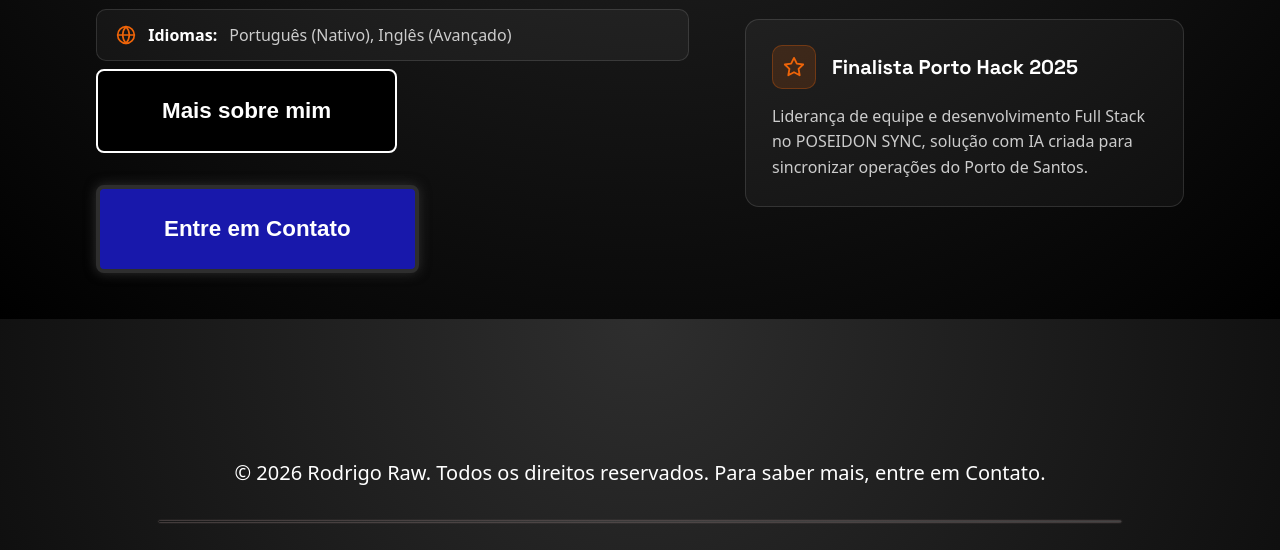
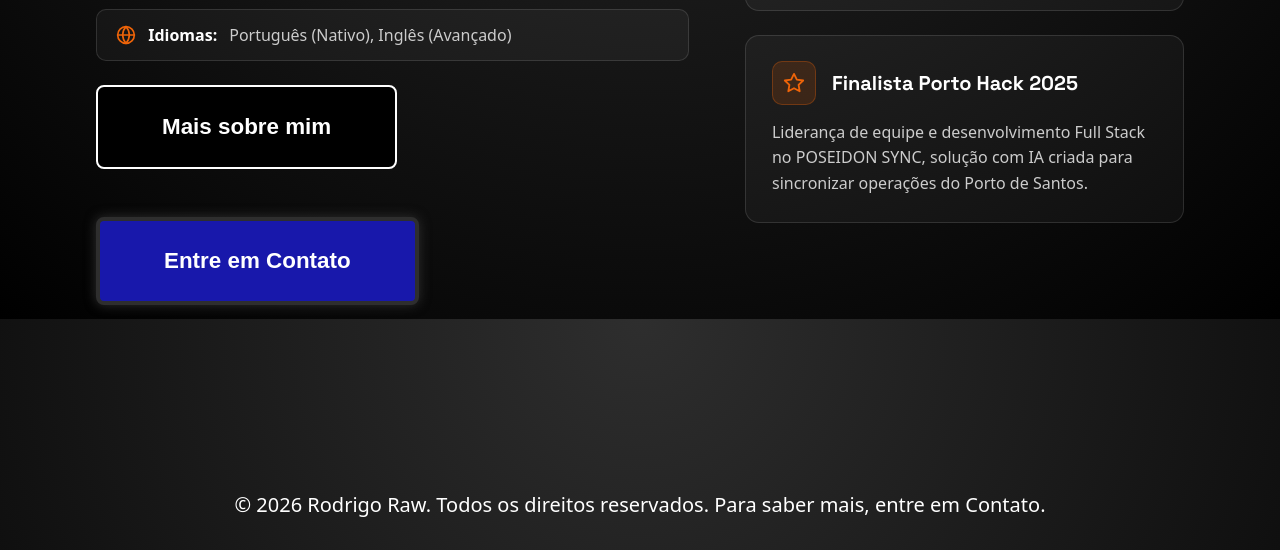
Before and after one commit to RodrigoVSraw/Site-Portfolio, a plain HTML site: page index.html in a window 1280 px wide. Shown: the part 1281-1831 px from the top of the page. Drawn offline with Linux system fonts and the light colour scheme.

Commit message:
Adicionando transições suaves para os elementos de logo e botões, além de atualizar a imagem do projeto Portfólio para o formato atualizado do site. Correções de espaçamento dos botões de contato e sobre, garantindo melhor estética e usabilidade. Adição de tradução para de itens que ainda estavam sem o idioma inglês, melhorando a experiência do usuário internacional.

```diff
--- a/css/main.css
+++ b/css/main.css
@@ -171,6 +171,7 @@ header a {
   color: white;
   margin-left: 0.5rem;
   text-shadow: #ee6409 2px 2px 4px;
+  transition: color 0.3s ease, text-shadow 0.3s ease;
 }
 
 .logo-img {
@@ -181,17 +182,20 @@ header a {
   margin-right: 0.5rem;
   box-shadow: #ee6409 2px 2px 6px;
   border: 2px solid #ee6409;
+  transition: box-shadow 0.3s ease, border 0.3s ease, transform 0.3s ease;
 }
 
 .logo:hover {
   .logo-img {
     transform: scale(1.05);
     box-shadow: #ee6409 0px 0px 12px;
+    transition: box-shadow 0.3s ease, transform 0.3s ease;
   }
 
   .logo-text {
     color: #ee6409;
     text-shadow: #ffffff 2px 2px 4px;
+    transition: color 0.3s ease, text-shadow 0.3s ease;
   }
 }
 
@@ -261,6 +265,7 @@ header a {
 #button-about,
 #button-contact {
   margin: 0;
+  margin-top: 1rem;
   padding: 1.5rem 4rem;
 }
 
--- a/index.html
+++ b/index.html
@@ -5,7 +5,7 @@
   <meta charset="UTF-8">
   <meta http-equiv="X-UA-Compatible" content="IE=edge">
   <meta name="viewport" content="width=device-width, initial-scale=1.0">
-  <title>Rodrigo Raw | Portfólio</title>
+  <title data-i18n="page-title">Rodrigo Raw | Portfólio</title>
   <link rel="stylesheet" href="css/main.css">
   <link href="https://fonts.googleapis.com/css2?family=Space+Grotesk:wght@700&display=swap" rel="stylesheet">
   <link rel="stylesheet" href="https://fonts.googleapis.com/icon?family=Material+Icons">
--- a/javascript/script.js
+++ b/javascript/script.js
@@ -1,6 +1,8 @@
 const traducoes = {
   pt: {},
   en: {
+    "page-title": "Rodrigo Raw | Portfolio",
+    "btn-contatos": "Contacts",
     // index.html inglês
     "intro-ola": '<"Hello World", I am>',
     "intro-subtitulo": "Systems Analysis and Development Student",
@@ -28,7 +30,9 @@ const traducoes = {
 
 
     // projects.html inglês
-    "projects": "PROJECTS",
+    "projects-badge": "Portfolio",
+    "projects": "My Projects",
+    "projects-subtitle": "Solutions developed during my academic and personal projects, as well as in hackathons.",
     "project1-name": "Hackathon - Project \"POSEIDON - Sync\"",
     "project1-description": "Project developed during Porto Hack 2025, aiming to create an innovative solution for the maritime logistics and transportation sector using artificial intelligence.",
     "project1-technologies": "Technologies used: HTML/CSS/JS (front-end) + n8n (back-end).",
--- a/layout/header.html
+++ b/layout/header.html
@@ -4,7 +4,7 @@
     <h1 class="logo-text">Rodrigo Raw</h1>
   </a>
 
-  <button class="btn-contatos" onclick="window.scrollTo({ top: document.body.scrollHeight, behavior: 'smooth' })">
+  <button class="btn-contatos" data-i18n="btn-contatos" onclick="window.scrollTo({ top: document.body.scrollHeight, behavior: 'smooth' })">
     Contatos
   </button>
 
```
Also changed, not shown: projects.html (+1 -1 lines), Assets/imgs/portifolio-page.jpeg (deleted), Assets/imgs/portifolio-page.png (added).
